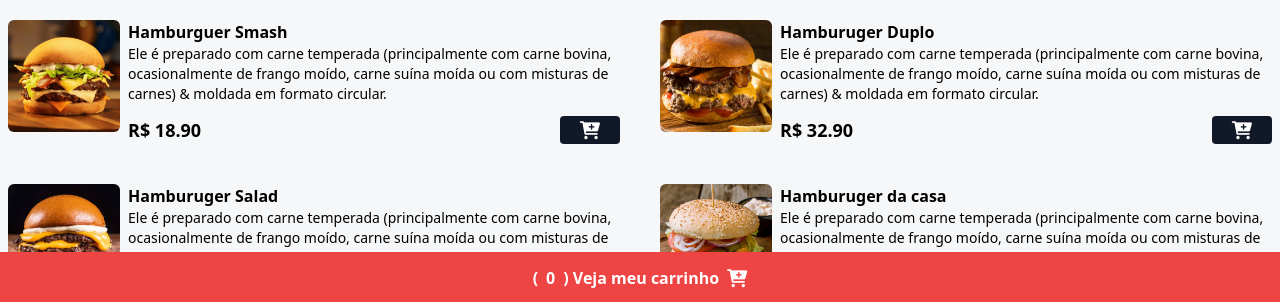
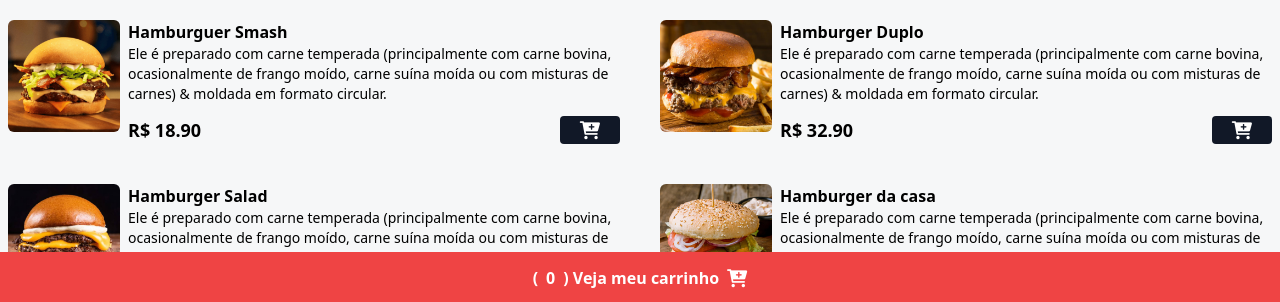
Before and after one commit to Antonio-Vitor-Oliveira-Da-Silva/Hamburgueria-Website, a website: page index.html in a window 1280 px wide. Shown: the part 496-798 px from the top of the page. Drawn offline with nearby package versions, Linux system fonts and the light colour scheme.

Commit message:
Update index.html

```diff
--- a/index.html
+++ b/index.html
@@ -93,7 +93,7 @@
         />
 
         <div>
-          <p class="font-bold">Hamburuger Duplo</p>
+          <p class="font-bold">Hamburger Duplo</p>
           <p class="text-sm">Ele é preparado com carne temperada (principalmente com carne bovina,
             ocasionalmente de frango moído, carne suína moída ou com misturas de carnes) &
             moldada em formato circular.</p>
@@ -125,7 +125,7 @@
         />
 
         <div>
-          <p class="font-bold">Hamburuger Salad</p>
+          <p class="font-bold">Hamburger Salad</p>
           <p class="text-sm">Ele é preparado com carne temperada (principalmente com carne bovina,
             ocasionalmente de frango moído, carne suína moída ou com misturas de carnes) &
             moldada em formato circular.</p>
@@ -156,7 +156,7 @@
         />
 
         <div>
-          <p class="font-bold">Hamburuger da casa</p>
+          <p class="font-bold">Hamburger da casa</p>
           <p class="text-sm">Ele é preparado com carne temperada (principalmente com carne bovina,
             ocasionalmente de frango moído, carne suína moída ou com misturas de carnes) &
             moldada em formato circular.</p>
```
